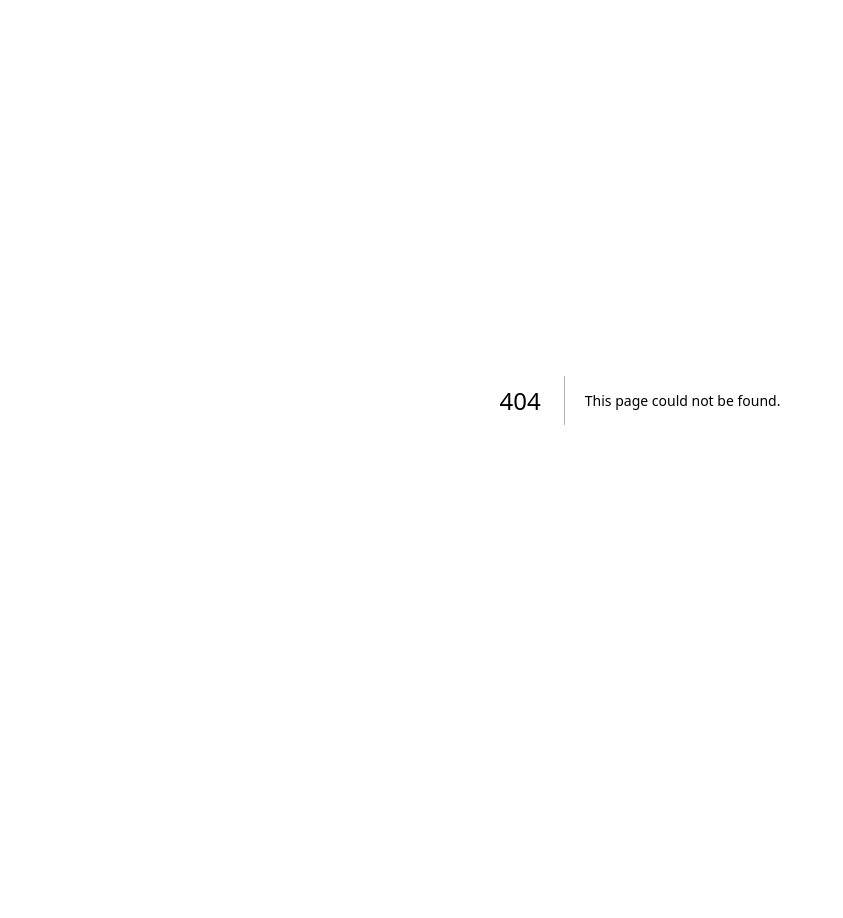
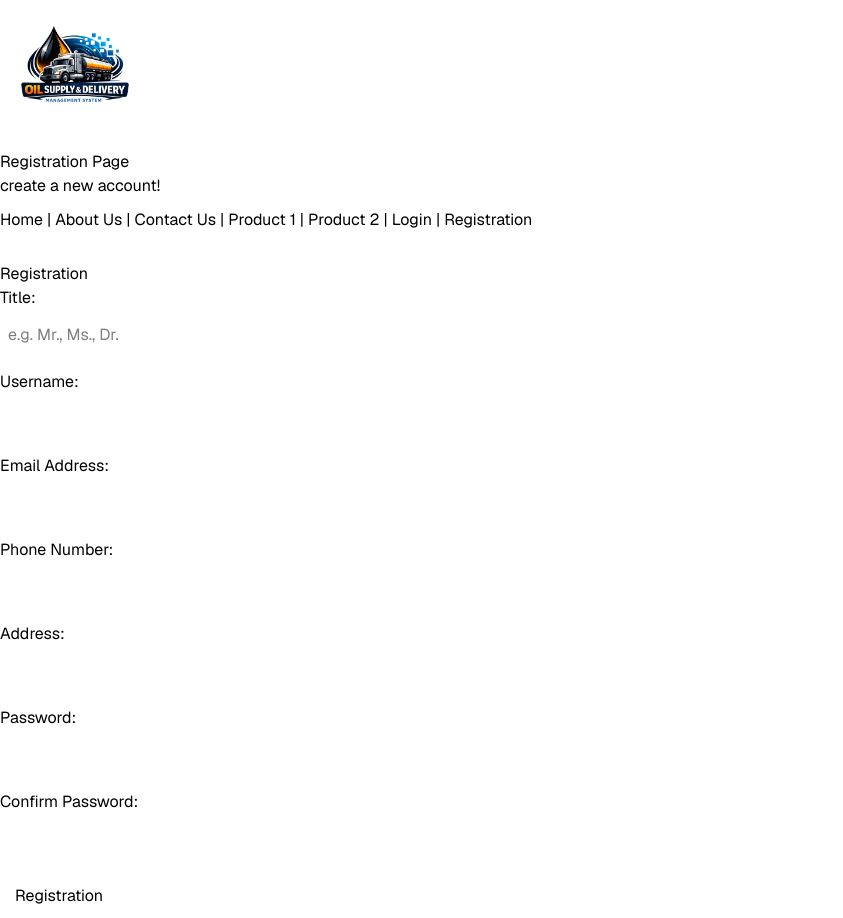
Before and after one commit to MirEashanZaman/Oil-Supply-Delivery-Management-System-Frontend, a Next.js app: page /registration in a window 1280 px wide. Before the commit this address had no page. Shown: the whole page, without its empty margins (0-843 px from the left). Before the commit the page ends 800 px from the top, so only its background shows below. Built offline with nearby package versions, Linux system fonts and the light colour scheme.

Commit message:
Add registration page under /registration

```diff
--- /dev/null
+++ b/app/registration/page.tsx
@@ -0,0 +1,208 @@
+"use client";
+
+import { useState } from "react";
+import { z } from "zod";
+import MyNavigation from "@/components/navigation";
+import MyHeader from "@/components/header";
+
+// Zod schema for registration validation
+const registrationSchema = z
+    .object({
+        username: z.string().min(3, "Username must be at least 3 characters"),
+        email: z.string().min(1, "Email is required").email("Invalid email address"),
+        phoneNumber: z.string().min(1, "Phone number is required"),
+        address: z.string().min(1, "Address is required"),
+        title: z.string().min(1, "Title is required"),
+        password: z.string().min(6, "Password must be at least 6 characters"),
+        confirmPassword: z.string().min(1, "Please confirm your password"),
+    })
+    .refine((data) => data.password === data.confirmPassword, {
+        message: "Passwords do not match",
+        path: ["confirmPassword"],
+    });
+
+type RegistrationErrors = {
+    username?: string;
+    email?: string;
+    phoneNumber?: string;
+    address?: string;
+    title?: string;
+    password?: string;
+    confirmPassword?: string;
+};
+
+export default function Registration() {
+    const [username, setUsername] = useState("");
+    const [email, setEmail] = useState("");
+    const [phoneNumber, setPhoneNumber] = useState("");
+    const [address, setAddress] = useState("");
+    const [title, setTitle] = useState("");
+    const [password, setPassword] = useState("");
+    const [confirmPassword, setConfirmPassword] = useState("");
+    const [errors, setErrors] = useState<RegistrationErrors>({});
+    const [successMessage, setSuccessMessage] = useState("");
+
+    const handleSubmit = (e: React.FormEvent) => {
+        e.preventDefault();
+        setErrors({});
+        setSuccessMessage("");
+
+        const result = registrationSchema.safeParse({
+            username,
+            email,
+            phoneNumber,
+            address,
+            title,
+            password,
+            confirmPassword,
+        });
+
+        if (!result.success) {
+            const formattedErrors: RegistrationErrors = {};
+            result.error.issues.forEach((issue) => {
+                const path = issue.path[0] as keyof RegistrationErrors;
+                formattedErrors[path] = issue.message;
+            });
+            setErrors(formattedErrors);
+            return;
+        }
+
+        // Simulating successful registration
+        setSuccessMessage("Registration successful!");
+        console.log("Registration data:", result.data);
+    };
+
+    return (
+        <>
+            <MyHeader name="Registration" message="create a new account!" />
+            <MyNavigation />
+
+            <div style={{ marginTop: "20px", maxWidth: "400px" }}>
+                <h1>Registration</h1>
+
+                {successMessage && (
+                    <p style={{ color: "green", fontWeight: "bold" }}>{successMessage}</p>
+                )}
+
+                <form onSubmit={handleSubmit} noValidate>
+                    <div style={{ marginBottom: "15px" }}>
+                        <label htmlFor="title" style={{ display: "block", marginBottom: "5px" }}>
+                            Title:
+                        </label>
+                        <input
+                            id="title"
+                            type="text"
+                            value={title}
+                            placeholder="e.g. Mr., Ms., Dr."
+                            onChange={(e) => setTitle(e.target.value)}
+                            style={{ width: "100%", padding: "8px", boxSizing: "border-box" }}
+                        />
+                        {errors.title && (
+                            <span style={{ color: "red", fontSize: "14px" }}>{errors.title}</span>
+                        )}
+                    </div>
+
+                    <div style={{ marginBottom: "15px" }}>
+                        <label htmlFor="username" style={{ display: "block", marginBottom: "5px" }}>
+                            Username:
+                        </label>
+                        <input
+                            id="username"
+                            type="text"
+                            value={username}
+                            onChange={(e) => setUsername(e.target.value)}
+                            style={{ width: "100%", padding: "8px", boxSizing: "border-box" }}
+                        />
+                        {errors.username && (
+                            <span style={{ color: "red", fontSize: "14px" }}>{errors.username}</span>
+                        )}
+                    </div>
+
+                    <div style={{ marginBottom: "15px" }}>
+                        <label htmlFor="email" style={{ display: "block", marginBottom: "5px" }}>
+                            Email Address:
+                        </label>
+                        <input
+                            id="email"
+                            type="email"
+                            value={email}
+                            onChange={(e) => setEmail(e.target.value)}
+                            style={{ width: "100%", padding: "8px", boxSizing: "border-box" }}
+                        />
+                        {errors.email && (
+                            <span style={{ color: "red", fontSize: "14px" }}>{errors.email}</span>
+                        )}
+                    </div>
+
+                    <div style={{ marginBottom: "15px" }}>
+                        <label htmlFor="phoneNumber" style={{ display: "block", marginBottom: "5px" }}>
+                            Phone Number:
+                        </label>
+                        <input
+                            id="phoneNumber"
+                            type="text"
+                            value={phoneNumber}
+                            onChange={(e) => setPhoneNumber(e.target.value)}
+                            style={{ width: "100%", padding: "8px", boxSizing: "border-box" }}
+                        />
+                        {errors.phoneNumber && (
+                            <span style={{ color: "red", fontSize: "14px" }}>{errors.phoneNumber}</span>
+                        )}
+                    </div>
+
+                    <div style={{ marginBottom: "15px" }}>
+                        <label htmlFor="address" style={{ display: "block", marginBottom: "5px" }}>
+                            Address:
+                        </label>
+                        <input
+                            id="address"
+                            type="text"
+                            value={address}
+                            onChange={(e) => setAddress(e.target.value)}
+                            style={{ width: "100%", padding: "8px", boxSizing: "border-box" }}
+                        />
+                        {errors.address && (
+                            <span style={{ color: "red", fontSize: "14px" }}>{errors.address}</span>
+                        )}
+                    </div>
+
+                    <div style={{ marginBottom: "15px" }}>
+                        <label htmlFor="password" style={{ display: "block", marginBottom: "5px" }}>
+                            Password:
+                        </label>
+                        <input
+                            id="password"
+                            type="password"
+                            value={password}
+                            onChange={(e) => setPassword(e.target.value)}
+                            style={{ width: "100%", padding: "8px", boxSizing: "border-box" }}
+                        />
+                        {errors.password && (
+                            <span style={{ color: "red", fontSize: "14px" }}>{errors.password}</span>
+                        )}
+                    </div>
+
+                    <div style={{ marginBottom: "15px" }}>
+                        <label htmlFor="confirmPassword" style={{ display: "block", marginBottom: "5px" }}>
+                            Confirm Password:
+                        </label>
+                        <input
+                            id="confirmPassword"
+                            type="password"
+                            value={confirmPassword}
+                            onChange={(e) => setConfirmPassword(e.target.value)}
+                            style={{ width: "100%", padding: "8px", boxSizing: "border-box" }}
+                        />
+                        {errors.confirmPassword && (
+                            <span style={{ color: "red", fontSize: "14px" }}>{errors.confirmPassword}</span>
+                        )}
+                    </div>
+
+                    <button type="submit" style={{ padding: "10px 15px", cursor: "pointer" }}>
+                        Registration
+                    </button>
+                </form>
+            </div>
+        </>
+    );
+}
```
